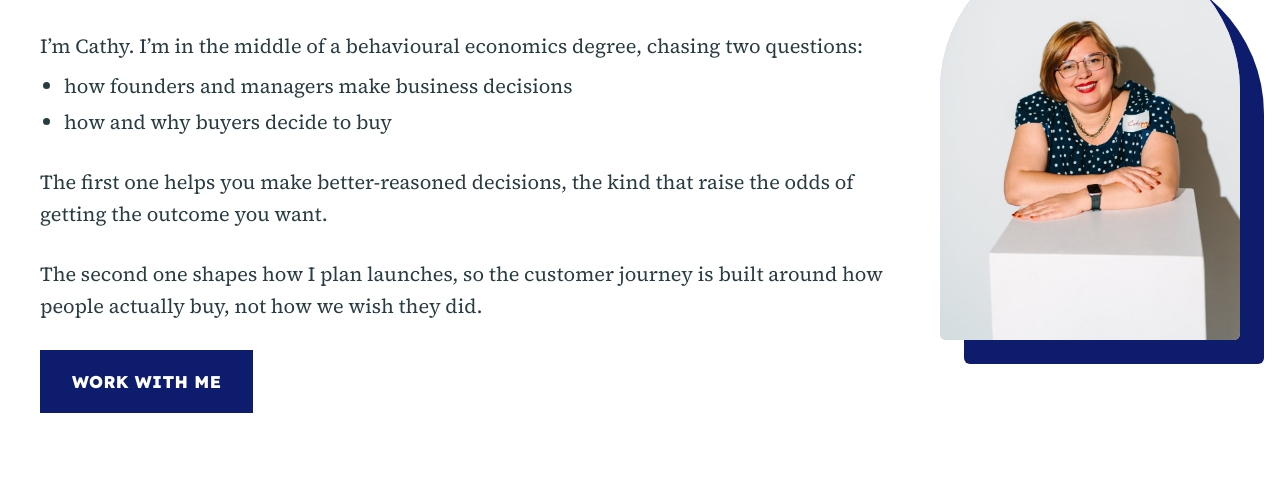
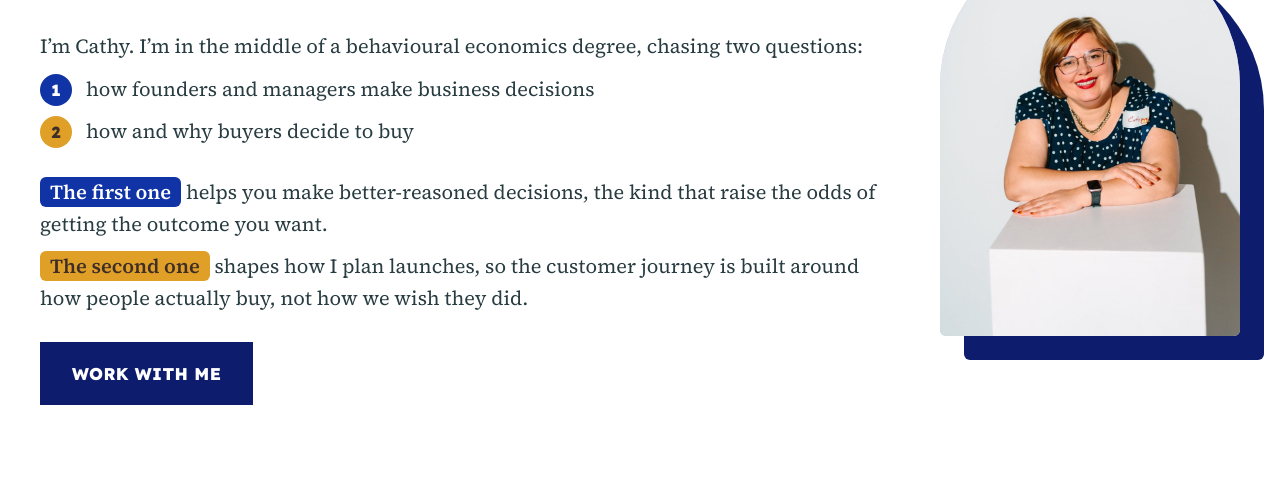
Before and after one commit to cathyinponderland/withcathy, a plain HTML site: page index.html in a window 1280 px wide. Shown: the part 318-800 px from the top of the page. Drawn offline with Linux system fonts and the light colour scheme.

Commit message:
Homepage: colour-coded numbered bullets and matching highlights in intro
Co-Authored-By: Claude Opus 5.5 <noreply@anthropic.com>

```diff
--- a/index.html
+++ b/index.html
@@ -78,13 +78,15 @@ a{color:#1034a6}a:hover{color:#0d1c6d}
       <h1 style="margin: 0; font-family: 'Lexend', sans-serif; font-weight: 800; font-size: clamp(34px, 4.4vw, 54px); line-height: 1.1; letter-spacing: 0.01em; color: #0d1c6d">I study how people decide.<br><span style="color: #1034a6">I use it to give you certainty.</span></h1>
       <div style="display: flex; flex-direction: column; gap: 8px; margin-top: 16px">
         <p style="margin: 0; font-size: 20px; line-height: 1.6; color: #283c41">I’m Cathy. I’m in the middle of a behavioural economics degree, chasing two questions:</p>
-        <ul style="margin: 0; padding: 0 0 0 24px; display: flex; flex-direction: column; gap: 4px; font-size: 20px; line-height: 1.6; color: #283c41">
-          <li>how founders and managers make business decisions</li>
-          <li>how and why buyers decide to buy</li>
+        <ul style="margin: 4px 0 0; padding: 0; list-style: none; display: flex; flex-direction: column; gap: 10px; font-size: 20px; line-height: 1.45; color: #283c41">
+          <li style="display: flex; gap: 14px; align-items: center"><span aria-hidden="true" style="flex: 0 0 32px; width: 32px; height: 32px; border-radius: 50%; background: #1034a6; color: #ffffff; display: flex; align-items: center; justify-content: center; font-family: 'Lexend', sans-serif; font-weight: 800; font-size: 16px; line-height: 1">1</span><span>how founders and managers make business decisions</span></li>
+          <li style="display: flex; gap: 14px; align-items: center"><span aria-hidden="true" style="flex: 0 0 32px; width: 32px; height: 32px; border-radius: 50%; background: #e09f27; color: #3f2e28; display: flex; align-items: center; justify-content: center; font-family: 'Lexend', sans-serif; font-weight: 800; font-size: 16px; line-height: 1">2</span><span>how and why buyers decide to buy</span></li>
         </ul>
       </div>
-      <p style="margin: 0; font-size: 20px; line-height: 1.6; color: #283c41">The first one helps you make better-reasoned decisions, the kind that raise the odds of getting the outcome you want.</p>
-      <p style="margin: 0; font-size: 20px; line-height: 1.6; color: #283c41">The second one shapes how I plan launches, so the customer journey is built around how people actually buy, not how we wish they did.</p>
+      <div style="display: flex; flex-direction: column; gap: 10px">
+        <p style="margin: 0; font-size: 20px; line-height: 1.6; color: #283c41"><span style="background: #1034a6; color: #ffffff; padding: 1px 10px; border-radius: 6px; font-weight: 600; white-space: nowrap; box-decoration-break: clone; -webkit-box-decoration-break: clone">The first one</span> helps you make better-reasoned decisions, the kind that raise the odds of getting the outcome you want.</p>
+        <p style="margin: 0; font-size: 20px; line-height: 1.6; color: #283c41"><span style="background: #e09f27; color: #3f2e28; padding: 1px 10px; border-radius: 6px; font-weight: 600; white-space: nowrap; box-decoration-break: clone; -webkit-box-decoration-break: clone">The second one</span> shapes how I plan launches, so the customer journey is built around how people actually buy, not how we wish they did.</p>
+      </div>
       <div><a href="#work" class="wc-btn" data-rybbit-event="work_with_me_click" data-rybbit-prop-location="hero" style="display: inline-block; padding: 18px 32px; font-family: 'Lexend', sans-serif; font-weight: 800; font-size: 17px; letter-spacing: 0.02em; text-transform: uppercase; text-decoration: none">Work with me</a></div>
     </div>
     <div style="flex: 1 1 300px; min-width: 0; max-width: 400px; position: relative">
```
